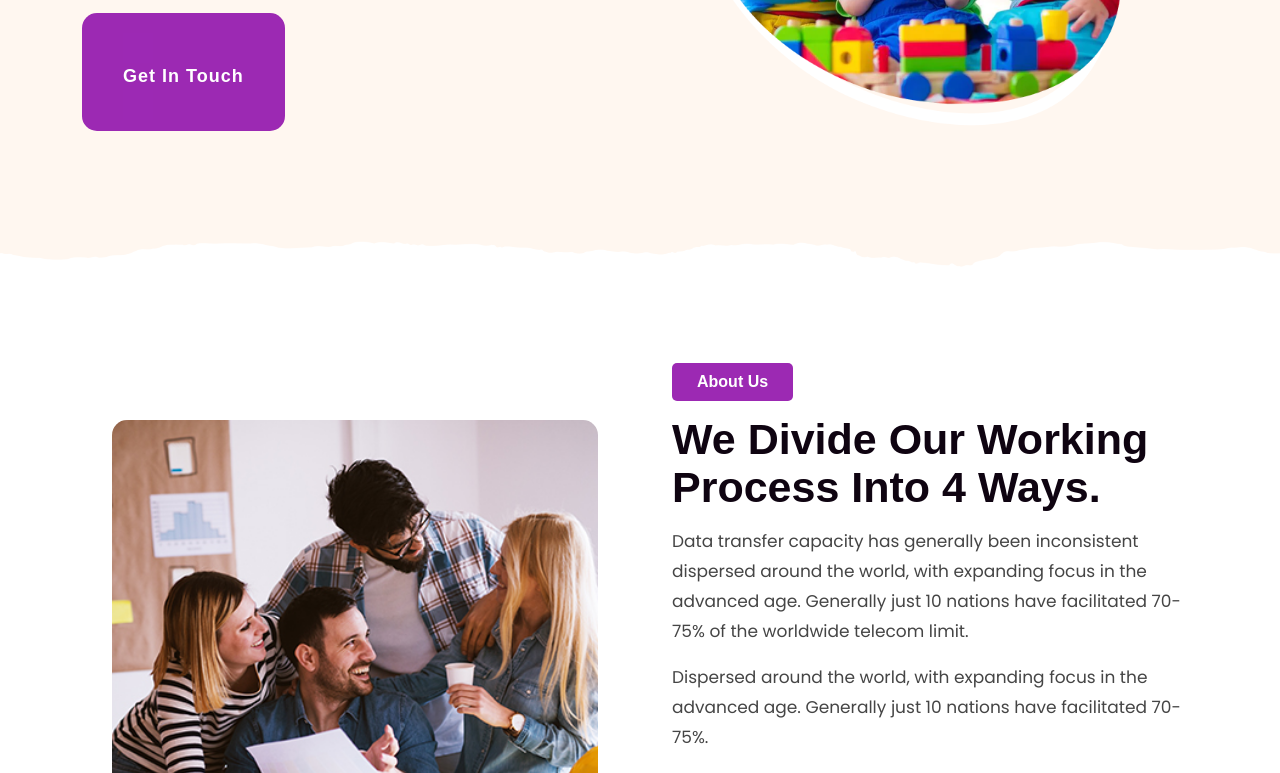
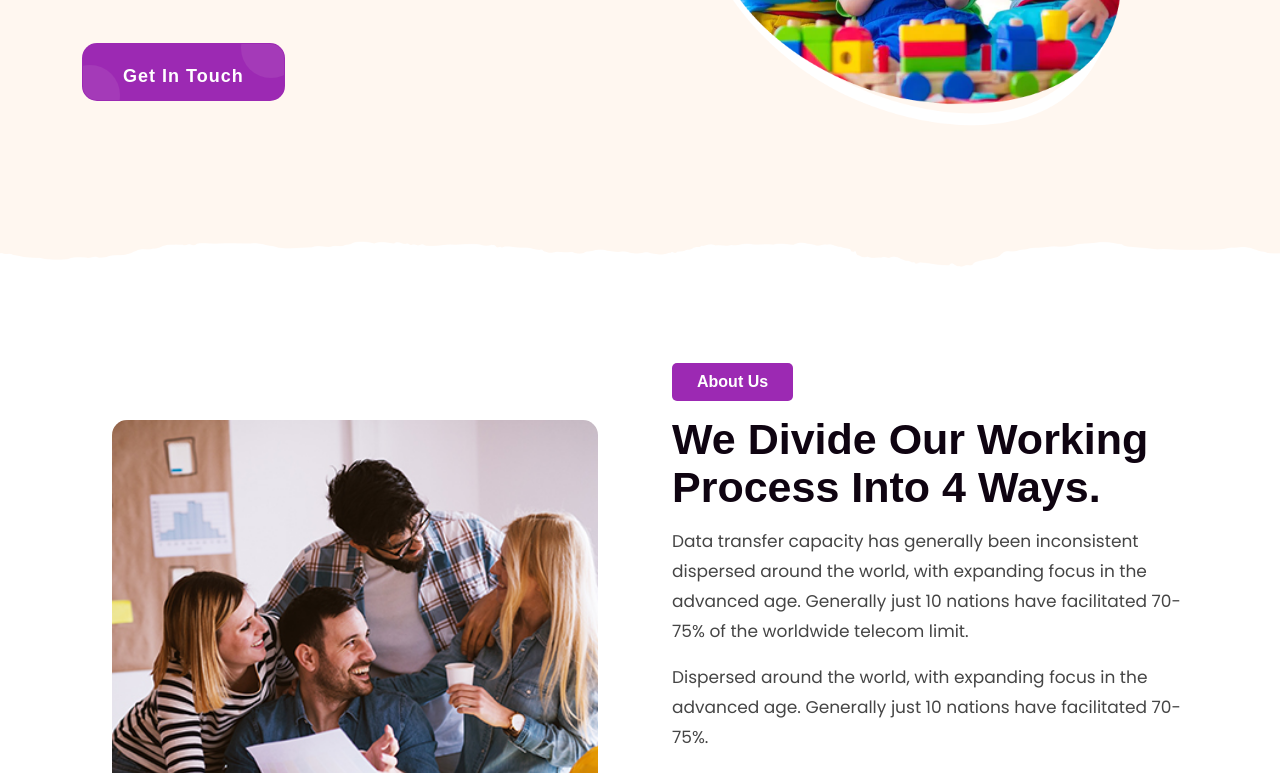
Before and after one commit to rubayatrifat/Kids, a website: page src/index.html in a window 1280 px wide. Shown: the part 520-1293 px from the top of the page. Drawn offline with Linux system fonts and the light colour scheme; a web font is replaced by a local one.

Commit message:
Btn Design Compleate git push

```diff
--- a/src/assets/sass/components/_button.scss
+++ b/src/assets/sass/components/_button.scss
@@ -14,10 +14,21 @@ button {
         box-shadow: none;
       }
       .btn-shape {
-        width: 30px;
-        height: 30px;
-        background-color: hsl(var(--base)/.4);
+        width: 60px;
+        height: 60px;
+        position: absolute;
+        border-radius: 50%;
+        background-color: #A43AB8;
       }
+      .btn-shape-1 {
+        top: -26px;
+        right: -17px;
+      }
+      .btn-shape-2 {
+        left: -23px;
+        bottom: -25px;
+      }
+      overflow: hidden;
       color: hsl(var(--white));
       font-weight: 400;
       padding: 19px 40px 10px 40px;
```
Also changed, not shown: src/assets/css/main.css, 1 other file.
